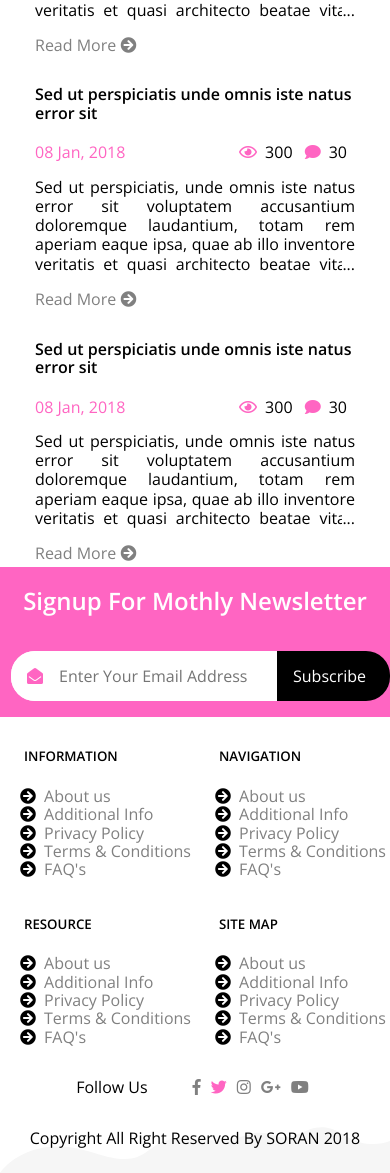
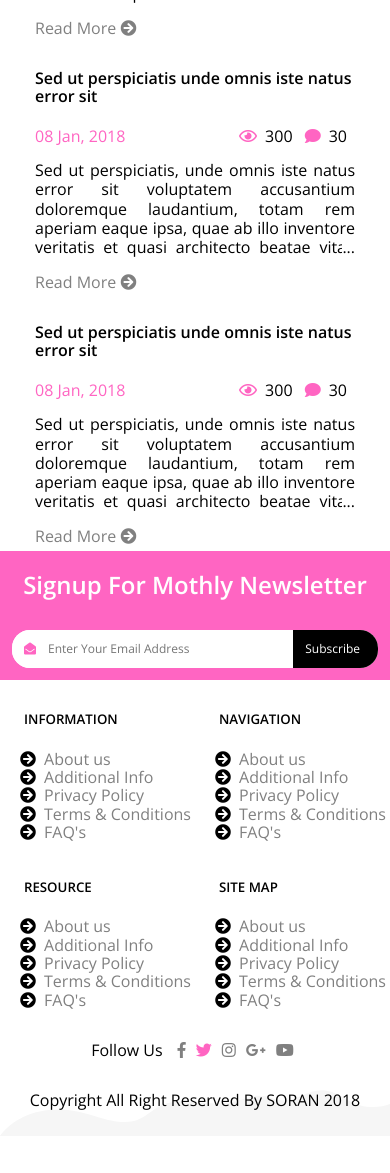
Before and after one commit to MikeGratsas/bit, a PHP site: page /soran/ in a window 390 px wide. Shown: the part 4203-5376 px from the top of the page. After the commit the page ends 5313 px from the top, so only its background shows below. Run offline with PHP 8.4, Linux system fonts and the light colour scheme; some libraries are stand-ins or nearby versions.

Commit message:
menu input group media queries

```diff
--- a/soran/index.html
+++ b/soran/index.html
@@ -16,7 +16,7 @@
 <body>
     <div class="page">
         <header class="header centered">
-            <h1><span class="fas fa-sun foreground"></span> SORAN</h1>
+            <h1 class="heading"><span class="fas fa-sun foreground"></span> SORAN</h1>
             <nav class="navigation">
                 <ul id="nav-menu" class="menu single-line-overflow">
                     <li><a class="button simple" href="#example" title="Task Example">Task Example</a></li>
@@ -35,7 +35,7 @@
         <main class="content">
             <section id="intro" class="intro-bg centered flex-column-fit">
                 <h2>Build Better Websites, The Better Way With Total</h2>
-                <form id="search-form" action="#" method="post">
+                <form id="search-form" class="input-form" action="#" method="post">
                     <div class="input-group">
                         <input id="issue" class="input-text" type="search" name="issue" title="Issue" placeholder="Search your desire issue for fix" />
                         <button id="search" class="input-button colored" type="submit" title="Search">Search</button>
@@ -230,7 +230,7 @@
             </section>
             <section id="subscribtion" class="colored">
                 <h2>Signup For Mothly Newsletter</h2>
-                <form id="subscribe-form" action="#" method="post">
+                <form id="subscribe-form" class="input-form" action="#" method="post">
                     <div class="input-group">
                         <input id="email" class="input-text" type="email" name="email" title="Email Address" placeholder="Enter Your Email Address" />
                         <span class="fas fa-envelope-open input-group-addon foreground"></span>
--- a/soran/scss/02-partials/_header.scss
+++ b/soran/scss/02-partials/_header.scss
@@ -9,8 +9,8 @@
         margin: 10px;
     }
 
-    h1 {
+    .heading {
         margin: 5px;
-        flex-grow: 1;
+        flex: 1 1 auto;
     }
 }
--- a/soran/scss/03-components/_button.scss
+++ b/soran/scss/03-components/_button.scss
@@ -3,6 +3,7 @@
 
 a.button {
     text-decoration: none;
+    user-select: none;
 
     &.simple {
         @include element-base(grey, $focus-button-shadow);
--- a/soran/scss/03-components/_input.scss
+++ b/soran/scss/03-components/_input.scss
@@ -1,5 +1,11 @@
 @import '../01-base/settings';
 @import '../01-base/mixins';
+
+.input-form {
+  min-width: 25em;
+  @include media-breakpoint-max(25em) {
+    min-width: 100%;
+  }
 
   .input-group {
       background-color: white;
@@ -8,6 +14,16 @@
       display: flex;
       justify-content: space-between;
       position: relative;
+
+      @include media-breakpoint-max(25em) {
+        font-size: .75em;
+      }
+      @include media-breakpoint-max(20em) {
+        font-size: .5em;
+      }
+      @include media-breakpoint-max(15em) {
+        font-size: .25em;
+      }
 
       .input-group-addon {
           @include vertical-align;
@@ -33,6 +49,7 @@
       }
 
       .input-button {
+          user-select: none;
           border: 0;
           padding: 0.5em 1.5em 0.5em 1em;
 
@@ -50,3 +67,4 @@
           }
       }
   }
+}
--- a/soran/scss/03-components/_menu.scss
+++ b/soran/scss/03-components/_menu.scss
@@ -3,9 +3,10 @@
 .menu {
     display: inline-flex;
     list-style-type: none;
+    padding-left: 0;
 
     .button {
-        padding: 5px;
+        padding: 10px 5px;
     }
 
     .bordered {
@@ -16,5 +17,6 @@
         width: 4vw;
         height: 4vw;
         padding: 1vw;
+        margin: 2px;
     }
 }
--- a/soran/scss/style.scss
+++ b/soran/scss/style.scss
@@ -21,7 +21,6 @@
 
 #search-form {
     width: 50%;
-    min-width: 25em;
 }
 
 #search::before {
@@ -40,7 +39,6 @@
 
 #subscribe-form {
     width: 30%;
-    min-width: 25em;
 }
 
 #email {
@@ -71,6 +69,10 @@
     display: flex;
     align-items: center;
     justify-content: center;
+
+    p {
+      margin-right: 10px;
+    }
 }
 
 #trial {
--- a/soran/styles/style.css
+++ b/soran/styles/style.css
@@ -151,11 +151,11 @@ body {
   justify-content: space-around; }
   .header .button {
     margin: 10px; }
-  .header h1 {
+  .header .heading {
     margin: 5px;
     -webkit-box-flex: 1;
-    -ms-flex-positive: 1;
-    flex-grow: 1; }
+    -ms-flex: 1 1 auto;
+    flex: 1 1 auto; }
 
 .content {
   display: -webkit-box;
@@ -176,7 +176,11 @@ body {
   flex-shrink: 0; }
 
 a.button {
-  text-decoration: none; }
+  text-decoration: none;
+  -webkit-user-select: none;
+  -moz-user-select: none;
+  -ms-user-select: none;
+  user-select: none; }
   a.button.simple {
     color: grey; }
     a.button.simple:hover {
@@ -213,7 +217,12 @@ a.button {
       -webkit-box-shadow: inset 0 0 3px #387bbe;
       box-shadow: inset 0 0 3px #387bbe; }
 
-.input-group {
+.input-form {
+  min-width: 25em; }
+  @media (max-width: 25em) {
+    .input-form {
+      min-width: 100%; } }
+  .input-form .input-group {
     background-color: white;
     border-radius: 1.5em;
     margin: 1em;
@@ -224,7 +233,16 @@ a.button {
     -ms-flex-pack: justify;
     justify-content: space-between;
     position: relative; }
-  .input-group .input-group-addon {
+    @media (max-width: 25em) {
+      .input-form .input-group {
+        font-size: .75em; } }
+    @media (max-width: 20em) {
+      .input-form .input-group {
+        font-size: .5em; } }
+    @media (max-width: 15em) {
+      .input-form .input-group {
+        font-size: .25em; } }
+    .input-form .input-group .input-group-addon {
       position: absolute;
       top: 50%;
       -webkit-transform: translateY(-50%);
@@ -232,7 +250,7 @@ a.button {
       transform: translateY(-50%);
       text-align: left;
       left: 1em; }
-  .input-group .input-text {
+    .input-form .input-group .input-text {
       -ms-flex-negative: 1;
       flex-shrink: 1;
       -webkit-box-flex: 1;
@@ -241,46 +259,50 @@ a.button {
       border: 0;
       outline: 0 none;
       padding: 1em; }
-    .input-group .input-text:focus {
+      .input-form .input-group .input-text:focus {
         -webkit-box-shadow: 0 0 12px #387bbe;
         box-shadow: 0 0 12px #387bbe; }
-    .input-group .input-text:first-child {
+      .input-form .input-group .input-text:first-child {
         border-top-left-radius: 1.5em;
         border-bottom-left-radius: 1.5em; }
-  .input-group .input-button {
+    .input-form .input-group .input-button {
+      -webkit-user-select: none;
+      -moz-user-select: none;
+      -ms-user-select: none;
+      user-select: none;
       border: 0;
       padding: 0.5em 1.5em 0.5em 1em; }
-    .input-group .input-button.default {
+      .input-form .input-group .input-button.default {
         color: white;
         background-color: black; }
-      .input-group .input-button.default:hover {
+        .input-form .input-group .input-button.default:hover {
           color: white; }
-      .input-group .input-button.default:active {
+        .input-form .input-group .input-button.default:active {
           color: white; }
-      .input-group .input-button.default:focus {
+        .input-form .input-group .input-button.default:focus {
           outline: 0 none;
           -webkit-box-shadow: inset 0 0 3px #387bbe;
           box-shadow: inset 0 0 3px #387bbe; }
-      .input-group .input-button.default:hover {
+        .input-form .input-group .input-button.default:hover {
           background-color: #1a1a1a; }
-      .input-group .input-button.default:active {
+        .input-form .input-group .input-button.default:active {
           background-color: #333333; }
-    .input-group .input-button.colored {
+      .input-form .input-group .input-button.colored {
         color: white;
         background-color: #FF65C2; }
-      .input-group .input-button.colored:hover {
+        .input-form .input-group .input-button.colored:hover {
           color: white; }
-      .input-group .input-button.colored:active {
+        .input-form .input-group .input-button.colored:active {
           color: white; }
-      .input-group .input-button.colored:focus {
+        .input-form .input-group .input-button.colored:focus {
           outline: 0 none;
           -webkit-box-shadow: inset 0 0 3px #387bbe;
           box-shadow: inset 0 0 3px #387bbe; }
-      .input-group .input-button.colored:hover {
+        .input-form .input-group .input-button.colored:hover {
           background-color: #ff98d6; }
-      .input-group .input-button.colored:active {
+        .input-form .input-group .input-button.colored:active {
           background-color: #ffcbea; }
-    .input-group .input-button:last-child {
+      .input-form .input-group .input-button:last-child {
         border-top-right-radius: 1.5em;
         border-bottom-right-radius: 1.5em; }
 
@@ -311,9 +333,10 @@ a.button {
   display: -webkit-inline-box;
   display: -ms-inline-flexbox;
   display: inline-flex;
-  list-style-type: none; }
+  list-style-type: none;
+  padding-left: 0; }
   .menu .button {
-    padding: 5px; }
+    padding: 10px 5px; }
   .menu .bordered {
     display: inline-block;
     border: 3px solid #FF65C2;
@@ -321,7 +344,8 @@ a.button {
     max-height: 64px;
     width: 4vw;
     height: 4vw;
-    padding: 1vw; }
+    padding: 1vw;
+    margin: 2px; }
 
 .clients {
   display: -webkit-box;
@@ -556,8 +580,7 @@ a.button {
   flex: 1 1 359px; }
 
 #search-form {
-  width: 50%;
-  min-width: 25em; }
+  width: 50%; }
 
 #search::before {
   background-repeat: no-repeat;
@@ -582,8 +605,7 @@ a.button {
   flex-wrap: wrap; }
 
 #subscribe-form {
-  width: 30%;
-  min-width: 25em; }
+  width: 30%; }
 
 #email {
   padding-left: 3em; }
@@ -627,6 +649,8 @@ a.button {
   -webkit-box-pack: center;
   -ms-flex-pack: center;
   justify-content: center; }
+  #follow p {
+    margin-right: 10px; }
 
 #trial {
   border-radius: 1.5em;
```
Also changed, not shown: 1 other file. Lines whose indentation alone changed are shown as unchanged.
